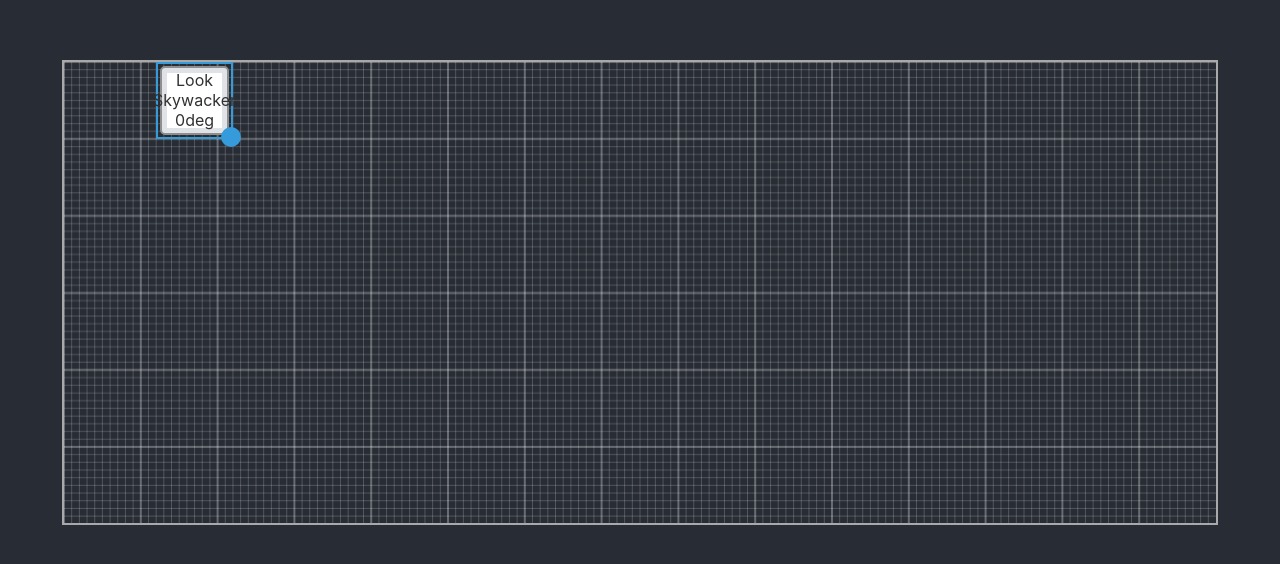
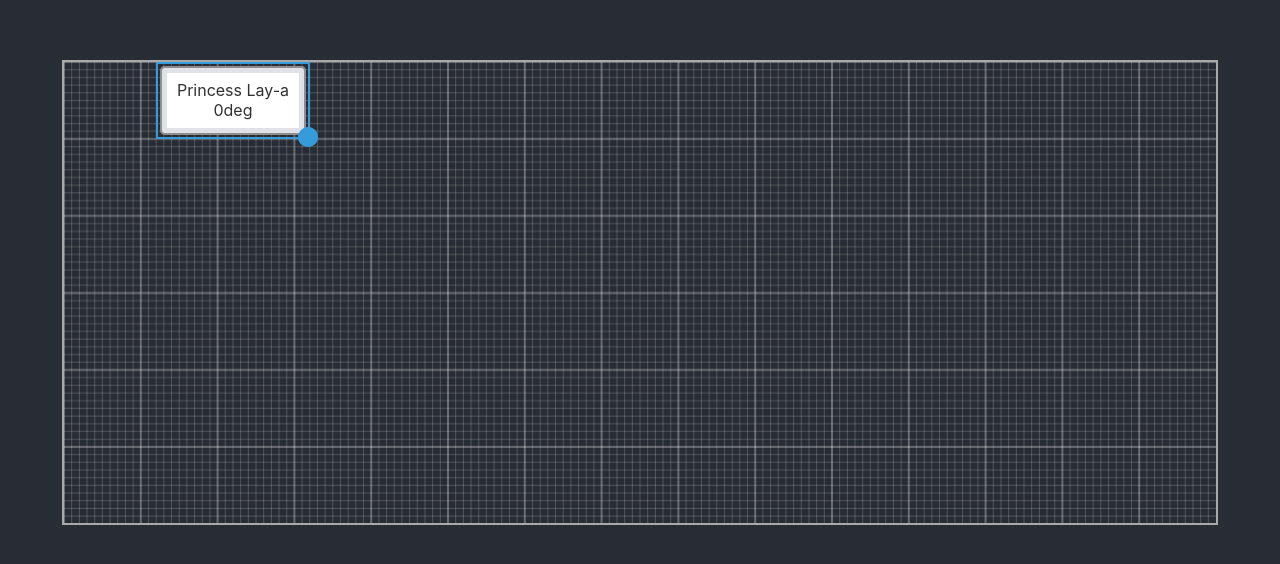
Before and after one commit to EricHech/CloverCanvasSandbox, a React (Create React App) app: page / in a window 1280 px wide. Shown: the part 106-670 px from the top of the page. Built offline with nearby package versions, Linux system fonts and the light colour scheme.

Commit message:
Fixed the TouchEvent stuff, seems to be fully working on iPad but need to disable scrolling somehow

```diff
--- a/src/components/Container.tsx
+++ b/src/components/Container.tsx
@@ -23,8 +23,8 @@ class Container extends Component<{}, IState> {
     this.setState({
       data: {
         results: [
-          { name: 'Look Skywacker', x: 10, y: 10 }
-          // { name: 'Princess Lay-a', x: 10, y: 10 }
+          { name: 'Look Skywacker', x: 10, y: 10 },
+          { name: 'Princess Lay-a', x: 10, y: 10 }
         ]
       }
     });
--- a/src/components/dom/Box.tsx
+++ b/src/components/dom/Box.tsx
@@ -1,7 +1,12 @@
 import React from 'react';
 
-function isTouchEvent(e: React.MouseEvent<HTMLDivElement> | React.TouchEvent<HTMLDivElement>): e is React.TouchEvent<HTMLDivElement> {
-  return e.hasOwnProperty('touches');
+function isTouchEvent(e: React.MouseEvent<HTMLDivElement> | React.TouchEvent<HTMLDivElement> | MouseEvent | TouchEvent): e is React.TouchEvent<HTMLDivElement> {
+  return 'touches' in e;
+}
+
+function getClientPos(e: React.MouseEvent<HTMLDivElement> | React.TouchEvent<HTMLDivElement> | MouseEvent | TouchEvent): { clientX: number, clientY: number } {
+  const { clientX, clientY } = isTouchEvent(e) ? e.touches[0] : (e as any);
+  return { clientX, clientY };
 }
 
 type TProps = {
@@ -250,7 +255,9 @@ class Box extends React.Component<TProps> {
     e.preventDefault();
     e.stopPropagation();
 
-    const { clientX, clientY } = isTouchEvent(e) ? e.touches[0] : (e as any);
+    const { clientX, clientY } = getClientPos(e);
+    // const { clientX, clientY } = isTouchEvent(e) ? e.touches[0] : (e as any);
+
     // const canvasRect = this.props.floorplan.current!.getBoundingClientRect() as DOMRect;
     const containerRect = this.container.current!.getBoundingClientRect() as DOMRect;
 
@@ -281,6 +288,10 @@ class Box extends React.Component<TProps> {
 
     document.onmouseup = null;
     document.onmousemove = null;
+
+    document.ontouchend = null;
+    document.ontouchmove = null;
+
     this.dragging = false;
 
     if (this.shouldRotate) {
@@ -310,7 +321,10 @@ class Box extends React.Component<TProps> {
     e.preventDefault();
     e.stopPropagation();
 
-    const { clientX, clientY } = e instanceof TouchEvent ? e.touches[0] : e;
+    const { clientX, clientY } = getClientPos(e);
+    // const { clientX, clientY } = isTouchEvent(e) ? e.touches[0] : (e as any);
+    // const { clientX, clientY } = e instanceof TouchEvent ? e.touches[0] : e;
+
 
     // The threshold for the rotation to stop if the table is moved
     // Rotate it if it's just nudged a little
@@ -339,19 +353,22 @@ class Box extends React.Component<TProps> {
     this.tablePosOnGrid = this.props.pixToGrid(newLeft, newTop);
   };
 
-  startResize = (e: React.MouseEvent<HTMLDivElement>) => {
+  startResize = (e: React.MouseEvent<HTMLDivElement> | React.TouchEvent<HTMLDivElement>) => {
     e.preventDefault();
     e.stopPropagation();
 
     document.onmousemove = this.continueResize;
     document.onmouseup = this.mouseUp;
+
+    document.ontouchmove = this.continueResize;
+    document.ontouchend = this.mouseUp;
   };
 
-  continueResize = (e: MouseEvent) => {
+  continueResize = (e: MouseEvent | TouchEvent) => {
     e.preventDefault();
     e.stopPropagation();
 
-    const { clientX, clientY } = e;
+    const { clientX, clientY } = getClientPos(e as MouseEvent);
 
     const canvasRect = this.props.floorplan.current!.getBoundingClientRect();
     const containerRect = this.container.current!.getBoundingClientRect();
@@ -464,7 +481,7 @@ class Box extends React.Component<TProps> {
             {rotation}
           </div>
         </div>
-        <div onMouseDown={this.startResize} className="handle" style={{ bottom: '-10px', right: '-10px' }} />
+        <div onMouseDown={this.startResize} onTouchStart={this.startResize} className="handle" style={{ bottom: '-10px', right: '-10px' }} />
       </div>
     );
   }
--- a/src/components/dom/CanvasElements.tsx
+++ b/src/components/dom/CanvasElements.tsx
@@ -103,6 +103,7 @@ class CanvasElements extends React.Component<TProps, TState> {
     const devicePixelRatio = window.devicePixelRatio || 1;
     const context = canvas.getContext('2d')!;
 
+
     // TODO: rename vars
     const rect2 = this.floorplan.current!.getBoundingClientRect();
 
@@ -148,7 +149,7 @@ class CanvasElements extends React.Component<TProps, TState> {
       each.color = colors[i];
       each.x = 12;
       each.y = 0;
-      each.width = 10;
+      each.width = 20;
       each.height = 10;
       return each;
     });
```
